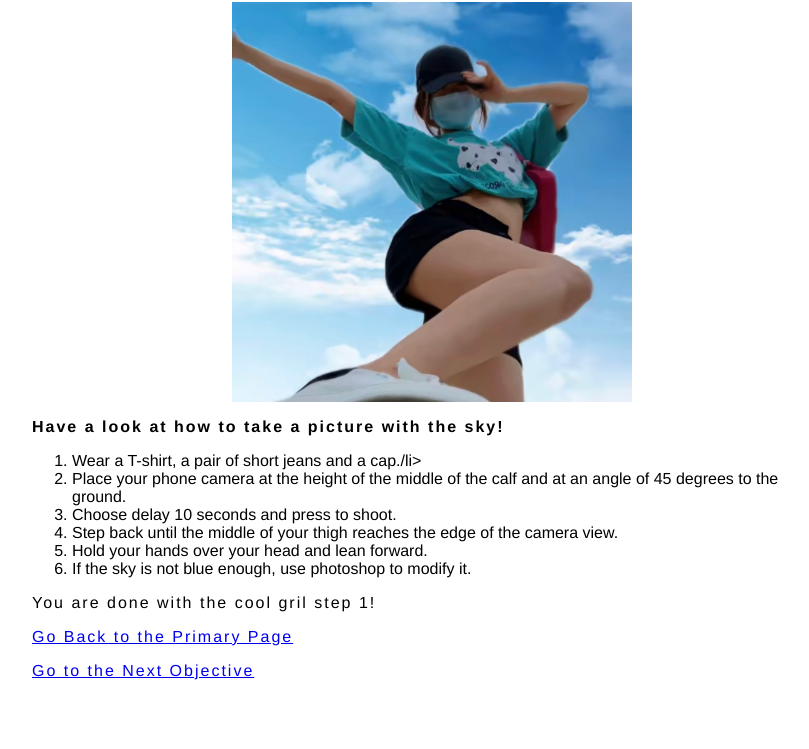
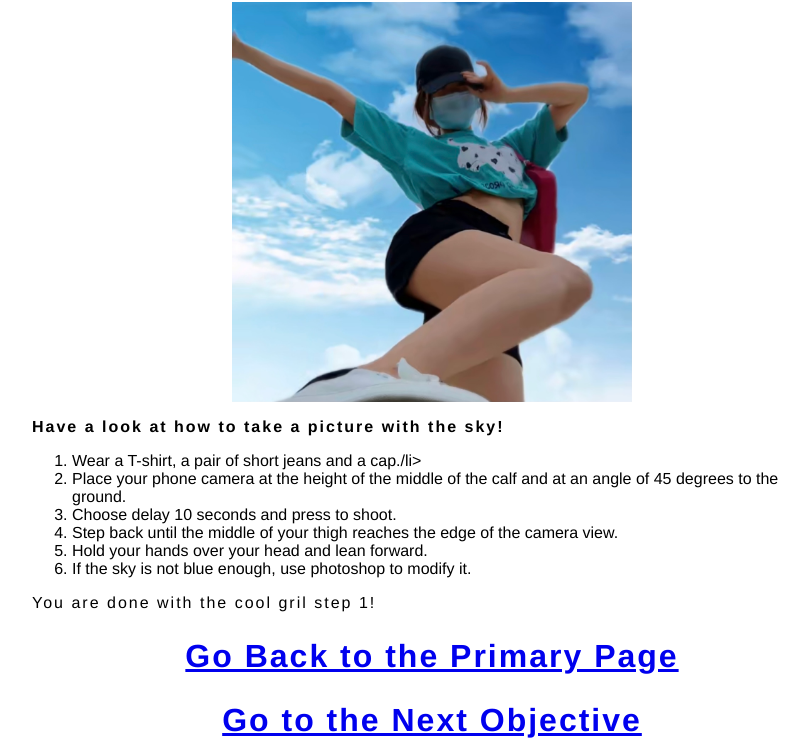
Before and after one commit to Hazeland-hx/Hazeland-hx.github.io, a plain HTML site: page backward design/Page2.html in a window 1280 px wide. Shown: the part 78-827 px from the top of the page, without its empty margins (208-1017 px from the left). Before the commit the page ends 800 px from the top, so only its background shows below. Drawn offline with Linux system fonts and the light colour scheme.

Commit message:
Update Page2.html

```diff
--- a/backward design/Page2.html
+++ b/backward design/Page2.html
@@ -26,8 +26,8 @@
     <p>You are done with the cool gril step 1! </p>
 
 
-    <p><a href="https://hazeland-hx.github.io/backward%20design/">Go Back to the Primary Page</a></p>
-    <p><a href="https://hazeland-hx.github.io/backward%20design/Page3">Go to the Next Objective</a></p>
+    <h2><a href="https://hazeland-hx.github.io/backward%20design/">Go Back to the Primary Page</a></h2>
+    <h2><a href="https://hazeland-hx.github.io/backward%20design/Page3">Go to the Next Objective</a></h2>
 
   </body>
 </html>
```
